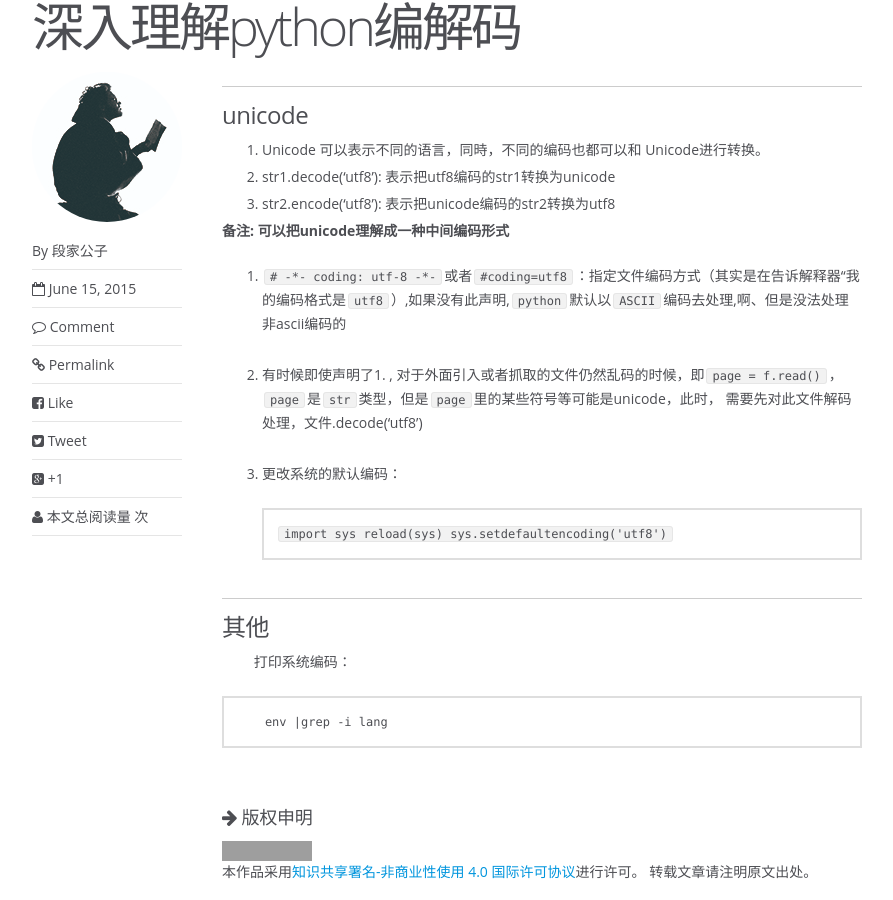
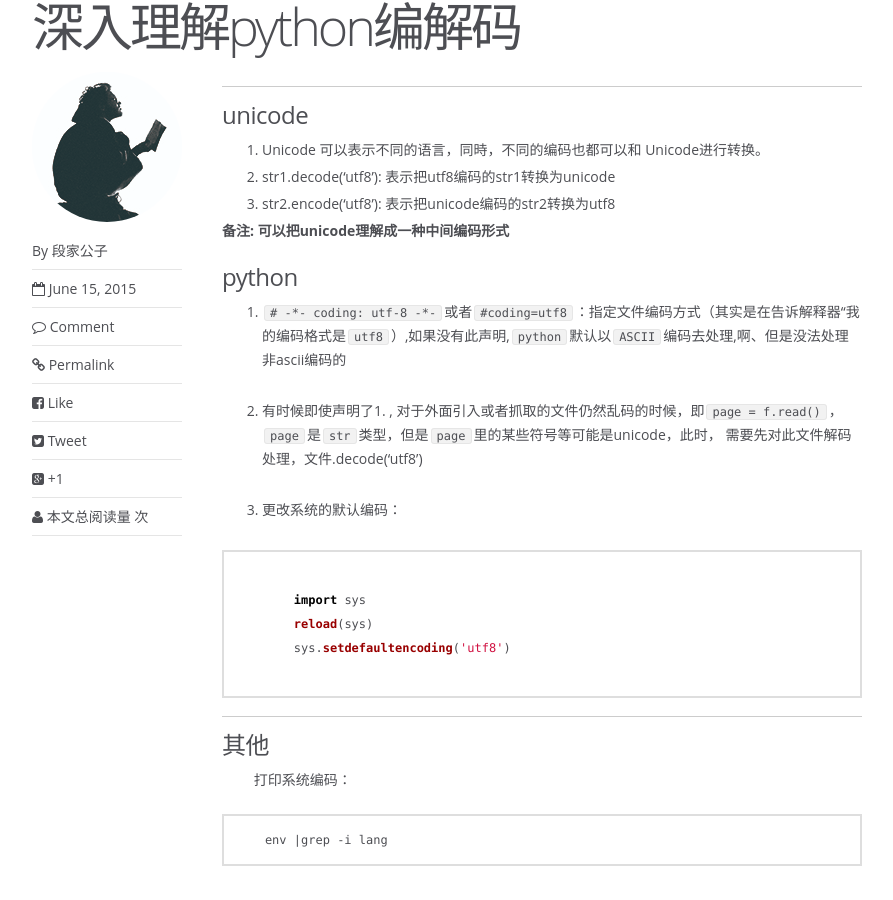
Before and after one commit to 1oscar/1oscar.github.io, a Jekyll site: the page built from _posts/2015-06-15-深入理解python编解码.markdown, in a window 1280 px wide and 900 px high, scrolled down 445 px. Shown: the whole window, without its empty margins (128-1021 px from the left). Built offline with Jekyll 4.4.1, drawn with Linux system fonts in a browser that asks for light colours; some web fonts are replaced; Markdown is read by kramdown in place of the engine named in the settings; comment, search, counter and statistics services are not loaded; part of the change alters nothing that is shown; grey boxes are pictures that could not be loaded.

````diff
--- a/_posts/2015-06-15-深入理解python编解码.markdown
+++ b/_posts/2015-06-15-深入理解python编解码.markdown
@@ -14,15 +14,21 @@ tags: python
 
 **备注: 可以把unicode理解成一种中间编码形式**
 
-4. `# -*- coding: utf-8 -*-`或者`#coding=utf8`：指定文件编码方式（其实是在告诉解释器“我的编码格式是`utf8`）,如果没有此声明,`python`默认以`ASCII`编码去处理,啊、但是没法处理非ascii编码的
+### python
 
-5.  有时候即使声明了1. , 对于外面引入或者抓取的文件仍然乱码的时候，即`page = f.read()`，`page`是`str`类型，但是`page`里的某些符号等可能是unicode，此时， 需要先对此文件解码处理，文件.decode('utf8')
+1. `# -*- coding: utf-8 -*-`或者`#coding=utf8`：指定文件编码方式（其实是在告诉解释器“我的编码格式是`utf8`）,如果没有此声明,`python`默认以`ASCII`编码去处理,啊、但是没法处理非ascii编码的
 
-6.  更改系统的默认编码：
+2.  有时候即使声明了1. , 对于外面引入或者抓取的文件仍然乱码的时候，即`page = f.read()`，`page`是`str`类型，但是`page`里的某些符号等可能是unicode，此时， 需要先对此文件解码处理，文件.decode('utf8')
+
+3.  更改系统的默认编码：
+
+```python
 
         import sys
         reload(sys)
         sys.setdefaultencoding('utf8')
+
+```
 
 ---
 ### 其他
````
